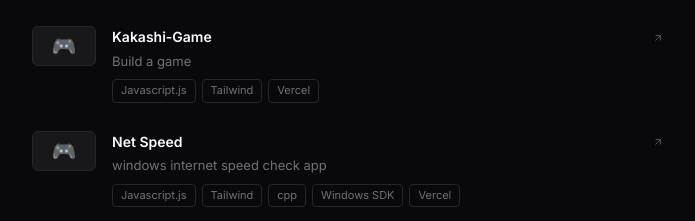
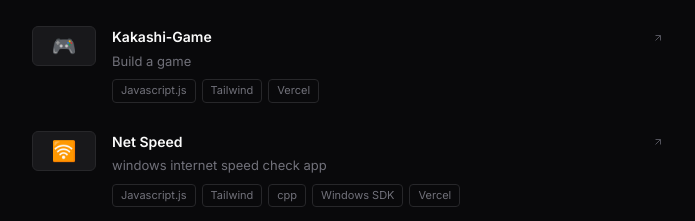
Before and after one commit to rixhavraj/portfolio, a React (Vite) app: page /#/ in a window 1280 px wide. Shown: the part 1848-2069 px from the top of the page, without its empty margins (292-987 px from the left). Built offline with nearby package versions, Linux system fonts and the light colour scheme; no server answers.

Commit message:
photo add

```diff
--- a/src/compo/pages/Home.jsx
+++ b/src/compo/pages/Home.jsx
@@ -411,7 +411,7 @@ export default function Home() {
                   justifyContent: 'center',
                   fontSize: 20,
                 }}>
-                  {i === 0 ? '🎨' : i === 1 ? '🏨' : '🎮'}
+                  {i === 0 ? '🎨' : i === 1 ? '🏨' : i===2 ? '🎮': i='🛜'}
                 </div>
 
                 <div style={{ flex: 1, minWidth: 0 }}>
```
